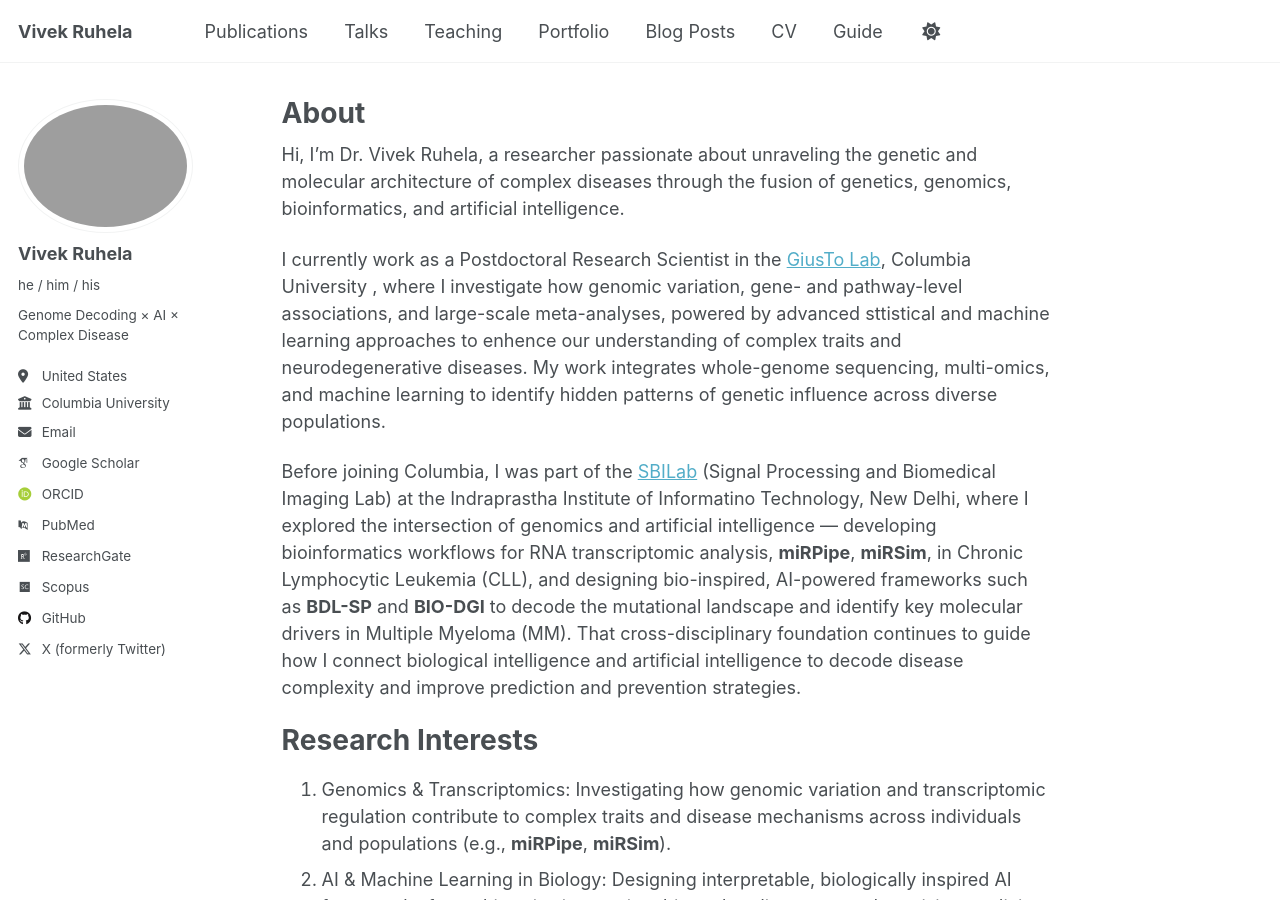
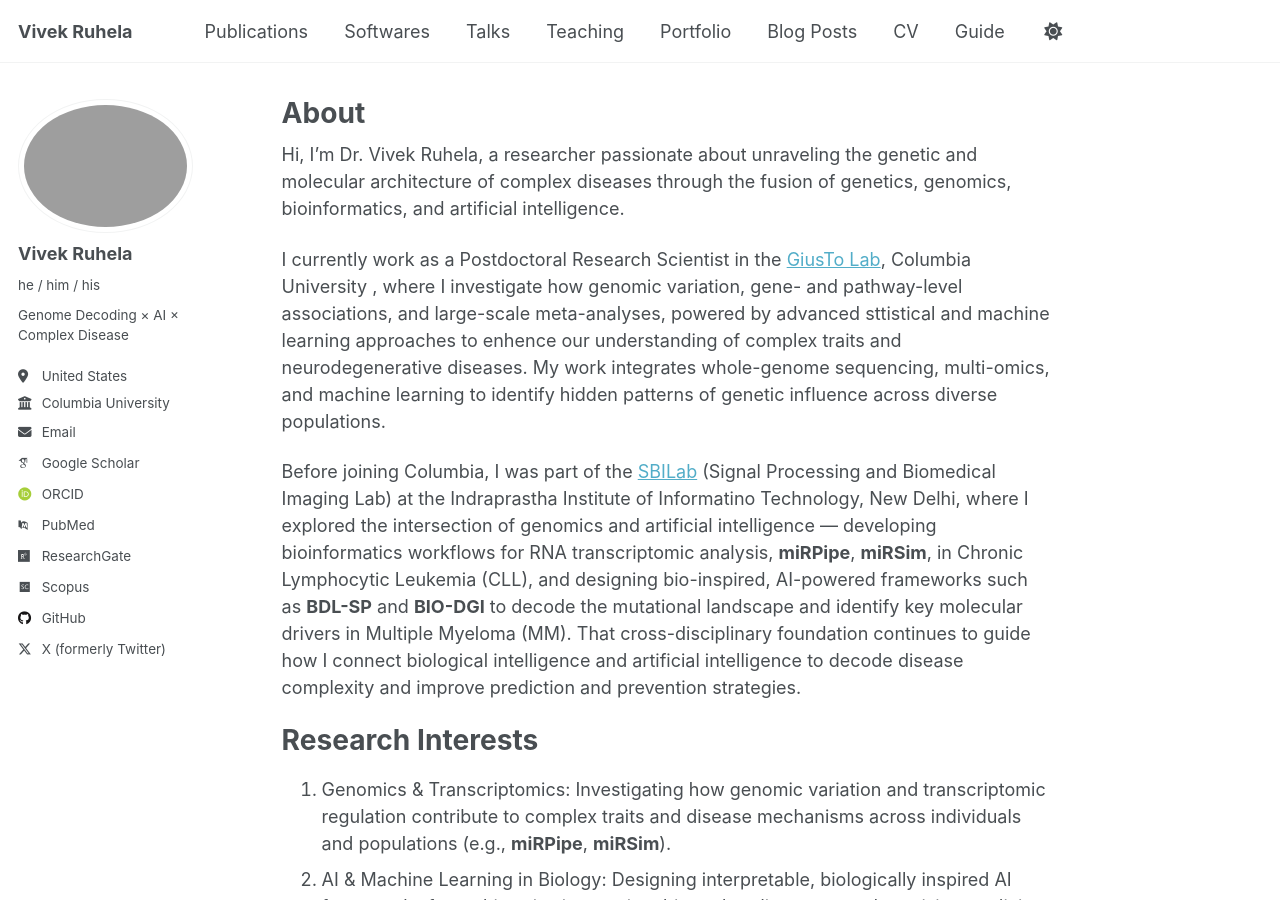
Before and after one commit to vivekruhela/vivekruhela.github.io, a Jekyll site: the page built from _pages/about.md, in a window 1280 px wide and 900 px high. Built offline with Jekyll 4.4.1, drawn with Linux system fonts in a browser that asks for light colours; some web fonts are replaced; a script that is not in the unit is left out.

Commit message:
Add 'Softwares' section to navigation

```diff
--- a/_data/navigation.yml
+++ b/_data/navigation.yml
@@ -10,6 +10,9 @@
 main:
   - title: "Publications"
     url: /publications/
+
+  - title: "Softwares"
+    url: /softwares/
 
   - title: "Talks"
     url: /talks/
```
